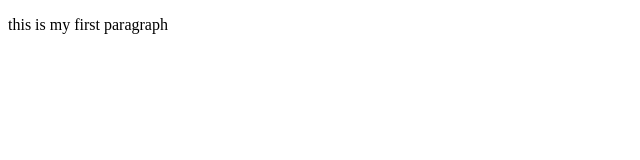
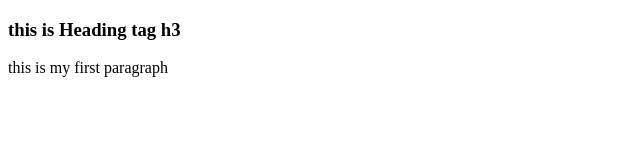
Before and after one commit to Nyame17/html-dasar, a plain HTML site: page head and paragraph/index.html in a window 1280 px wide. Shown: the whole page, without its empty margins (0-640 px from the left). Drawn offline with Linux system fonts and the light colour scheme.

Commit message:
edit file index.html

```diff
--- a/index.html
+++ b/head and paragraph/index.html
@@ -6,6 +6,7 @@
     <title>Head and paragraph</title>
 </head>
 <body>
+    <h3>this is Heading tag h3</h3>
     <p>this is my first paragraph</p>
 </body>
 </html>
```
Also changed, not shown: 1 other file.
